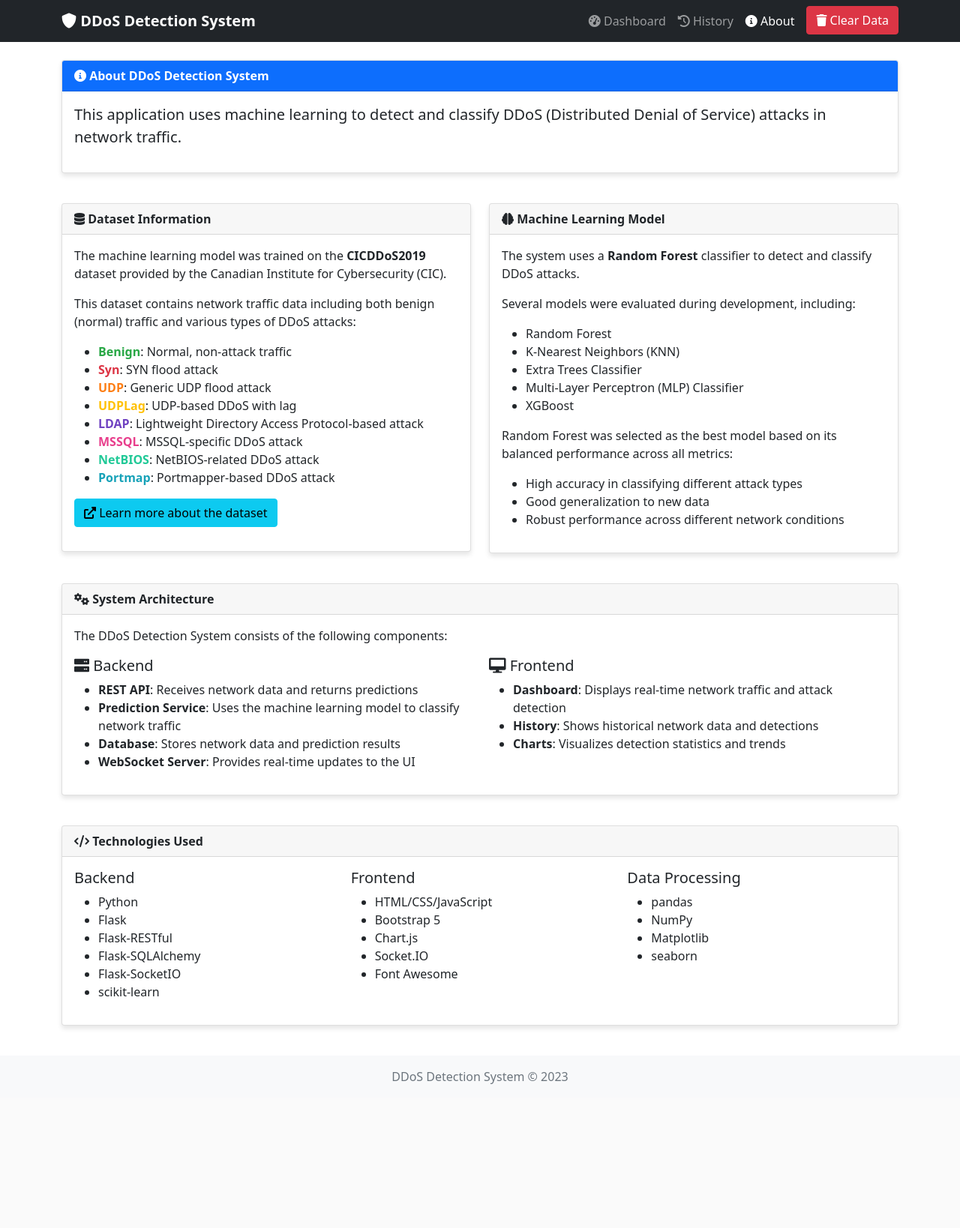
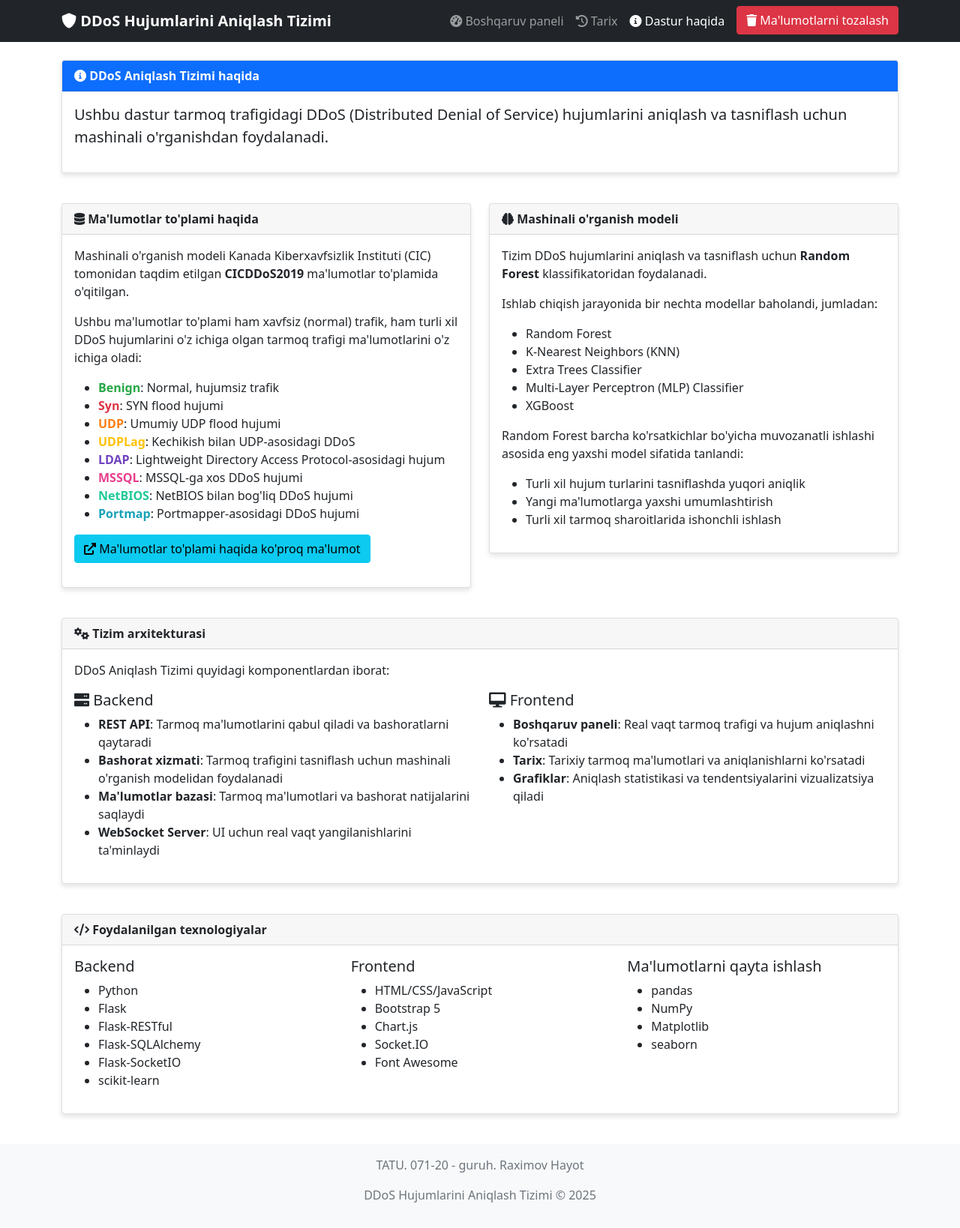
Before and after one commit to raximovhayot/ModelBackend, a Flask app: page /about in a window 1280 px wide. Shown: the whole page at 75% size. Before the commit the page ends 1446 px from the top, so only its background shows below. Run offline with Flask 3, Linux system fonts and the light colour scheme; some libraries are stand-ins or nearby versions.

Commit message:
translated

```diff
--- a/templates/about.html
+++ b/templates/about.html
@@ -1,17 +1,17 @@
 {% extends "base.html" %}
 
-{% block title %}About - DDoS Detection System{% endblock %}
+{% block title %}Dastur Haqida - DDoS Aniqlash Tizimi{% endblock %}
 
 {% block content %}
 <div class="row">
     <div class="col-md-12">
         <div class="card">
             <div class="card-header bg-primary text-white">
-                <i class="fas fa-info-circle"></i> About DDoS Detection System
+                <i class="fas fa-info-circle"></i> DDoS Aniqlash Tizimi haqida
             </div>
             <div class="card-body">
                 <p class="lead">
-                    This application uses machine learning to detect and classify DDoS (Distributed Denial of Service) attacks in network traffic.
+                    Ushbu dastur tarmoq trafigidagi DDoS (Distributed Denial of Service) hujumlarini aniqlash va tasniflash uchun mashinali o'rganishdan foydalanadi.
                 </p>
             </div>
         </div>
@@ -22,28 +22,28 @@
     <div class="col-md-6">
         <div class="card">
             <div class="card-header">
-                <i class="fas fa-database"></i> Dataset Information
+                <i class="fas fa-database"></i> Ma'lumotlar to'plami haqida
             </div>
             <div class="card-body">
                 <p>
-                    The machine learning model was trained on the <strong>CICDDoS2019</strong> dataset provided by the Canadian Institute for Cybersecurity (CIC).
+                    Mashinali o'rganish modeli Kanada Kiberxavfsizlik Instituti (CIC) tomonidan taqdim etilgan <strong>CICDDoS2019</strong> ma'lumotlar to'plamida o'qitilgan.
                 </p>
                 <p>
-                    This dataset contains network traffic data including both benign (normal) traffic and various types of DDoS attacks:
+                    Ushbu ma'lumotlar to'plami ham xavfsiz (normal) trafik, ham turli xil DDoS hujumlarini o'z ichiga olgan tarmoq trafigi ma'lumotlarini o'z ichiga oladi:
                 </p>
                 <ul>
-                    <li><strong class="benign">Benign</strong>: Normal, non-attack traffic</li>
-                    <li><strong class="syn">Syn</strong>: SYN flood attack</li>
-                    <li><strong class="udp">UDP</strong>: Generic UDP flood attack</li>
-                    <li><strong class="udplag">UDPLag</strong>: UDP-based DDoS with lag</li>
-                    <li><strong class="ldap">LDAP</strong>: Lightweight Directory Access Protocol-based attack</li>
-                    <li><strong class="mssql">MSSQL</strong>: MSSQL-specific DDoS attack</li>
-                    <li><strong class="netbios">NetBIOS</strong>: NetBIOS-related DDoS attack</li>
-                    <li><strong class="portmap">Portmap</strong>: Portmapper-based DDoS attack</li>
+                    <li><strong class="benign">Benign</strong>: Normal, hujumsiz trafik</li>
+                    <li><strong class="syn">Syn</strong>: SYN flood hujumi</li>
+                    <li><strong class="udp">UDP</strong>: Umumiy UDP flood hujumi</li>
+                    <li><strong class="udplag">UDPLag</strong>: Kechikish bilan UDP-asosidagi DDoS</li>
+                    <li><strong class="ldap">LDAP</strong>: Lightweight Directory Access Protocol-asosidagi hujum</li>
+                    <li><strong class="mssql">MSSQL</strong>: MSSQL-ga xos DDoS hujumi</li>
+                    <li><strong class="netbios">NetBIOS</strong>: NetBIOS bilan bog'liq DDoS hujumi</li>
+                    <li><strong class="portmap">Portmap</strong>: Portmapper-asosidagi DDoS hujumi</li>
                 </ul>
                 <p>
                     <a href="https://www.unb.ca/cic/datasets/ddos-2019.html" target="_blank" class="btn btn-info">
-                        <i class="fas fa-external-link-alt"></i> Learn more about the dataset
+                        <i class="fas fa-external-link-alt"></i> Ma'lumotlar to'plami haqida ko'proq ma'lumot
                     </a>
                 </p>
             </div>
@@ -53,14 +53,14 @@
     <div class="col-md-6">
         <div class="card">
             <div class="card-header">
-                <i class="fas fa-brain"></i> Machine Learning Model
+                <i class="fas fa-brain"></i> Mashinali o'rganish modeli
             </div>
             <div class="card-body">
                 <p>
-                    The system uses a <strong>Random Forest</strong> classifier to detect and classify DDoS attacks.
+                    Tizim DDoS hujumlarini aniqlash va tasniflash uchun <strong>Random Forest</strong> klassifikatoridan foydalanadi.
                 </p>
                 <p>
-                    Several models were evaluated during development, including:
+                    Ishlab chiqish jarayonida bir nechta modellar baholandi, jumladan:
                 </p>
                 <ul>
                     <li>Random Forest</li>
@@ -70,12 +70,12 @@
                     <li>XGBoost</li>
                 </ul>
                 <p>
-                    Random Forest was selected as the best model based on its balanced performance across all metrics:
+                    Random Forest barcha ko'rsatkichlar bo'yicha muvozanatli ishlashi asosida eng yaxshi model sifatida tanlandi:
                 </p>
                 <ul>
-                    <li>High accuracy in classifying different attack types</li>
-                    <li>Good generalization to new data</li>
-                    <li>Robust performance across different network conditions</li>
+                    <li>Turli xil hujum turlarini tasniflashda yuqori aniqlik</li>
+                    <li>Yangi ma'lumotlarga yaxshi umumlashtirish</li>
+                    <li>Turli xil tarmoq sharoitlarida ishonchli ishlash</li>
                 </ul>
             </div>
         </div>
@@ -86,28 +86,28 @@
     <div class="col-md-12">
         <div class="card">
             <div class="card-header">
-                <i class="fas fa-cogs"></i> System Architecture
+                <i class="fas fa-cogs"></i> Tizim arxitekturasi
             </div>
             <div class="card-body">
                 <p>
-                    The DDoS Detection System consists of the following components:
+                    DDoS Aniqlash Tizimi quyidagi komponentlardan iborat:
                 </p>
                 <div class="row">
                     <div class="col-md-6">
                         <h5><i class="fas fa-server"></i> Backend</h5>
                         <ul>
-                            <li><strong>REST API</strong>: Receives network data and returns predictions</li>
-                            <li><strong>Prediction Service</strong>: Uses the machine learning model to classify network traffic</li>
-                            <li><strong>Database</strong>: Stores network data and prediction results</li>
-                            <li><strong>WebSocket Server</strong>: Provides real-time updates to the UI</li>
+                            <li><strong>REST API</strong>: Tarmoq ma'lumotlarini qabul qiladi va bashoratlarni qaytaradi</li>
+                            <li><strong>Bashorat xizmati</strong>: Tarmoq trafigini tasniflash uchun mashinali o'rganish modelidan foydalanadi</li>
+                            <li><strong>Ma'lumotlar bazasi</strong>: Tarmoq ma'lumotlari va bashorat natijalarini saqlaydi</li>
+                            <li><strong>WebSocket Server</strong>: UI uchun real vaqt yangilanishlarini ta'minlaydi</li>
                         </ul>
                     </div>
                     <div class="col-md-6">
                         <h5><i class="fas fa-desktop"></i> Frontend</h5>
                         <ul>
-                            <li><strong>Dashboard</strong>: Displays real-time network traffic and attack detection</li>
-                            <li><strong>History</strong>: Shows historical network data and detections</li>
-                            <li><strong>Charts</strong>: Visualizes detection statistics and trends</li>
+                            <li><strong>Boshqaruv paneli</strong>: Real vaqt tarmoq trafigi va hujum aniqlashni ko'rsatadi</li>
+                            <li><strong>Tarix</strong>: Tarixiy tarmoq ma'lumotlari va aniqlanishlarni ko'rsatadi</li>
+                            <li><strong>Grafiklar</strong>: Aniqlash statistikasi va tendentsiyalarini vizualizatsiya qiladi</li>
                         </ul>
                     </div>
                 </div>
@@ -120,7 +120,7 @@
     <div class="col-md-12">
         <div class="card">
             <div class="card-header">
-                <i class="fas fa-code"></i> Technologies Used
+                <i class="fas fa-code"></i> Foydalanilgan texnologiyalar
             </div>
             <div class="card-body">
                 <div class="row">
@@ -146,7 +146,7 @@
                         </ul>
                     </div>
                     <div class="col-md-4">
-                        <h5>Data Processing</h5>
+                        <h5>Ma'lumotlarni qayta ishlash</h5>
                         <ul>
                             <li>pandas</li>
                             <li>NumPy</li>
--- a/templates/base.html
+++ b/templates/base.html
@@ -3,7 +3,7 @@
 <head>
     <meta charset="UTF-8">
     <meta name="viewport" content="width=device-width, initial-scale=1.0">
-    <title>{% block title %}DDoS Detection System{% endblock %}</title>
+    <title>{% block title %}DDoS Hujumlarini Aniqlash Tizimi{% endblock %}</title>
 
     <!-- Bootstrap CSS -->
     <link href="https://cdn.jsdelivr.net/npm/bootstrap@5.1.3/dist/css/bootstrap.min.css" rel="stylesheet">
@@ -76,7 +76,7 @@
     <nav class="navbar navbar-expand-lg navbar-dark bg-dark fixed-top">
         <div class="container">
             <a class="navbar-brand" href="/">
-                <i class="fas fa-shield-alt"></i> DDoS Detection System
+                <i class="fas fa-shield-alt"></i> DDoS Hujumlarini Aniqlash Tizimi
             </a>
             <button class="navbar-toggler" type="button" data-bs-toggle="collapse" data-bs-target="#navbarNav">
                 <span class="navbar-toggler-icon"></span>
@@ -85,22 +85,22 @@
                 <ul class="navbar-nav ms-auto">
                     <li class="nav-item">
                         <a class="nav-link {% if request.path == '/' %}active{% endif %}" href="/">
-                            <i class="fas fa-tachometer-alt"></i> Dashboard
+                            <i class="fas fa-tachometer-alt"></i> Boshqaruv paneli
                         </a>
                     </li>
                     <li class="nav-item">
                         <a class="nav-link {% if request.path == '/history' %}active{% endif %}" href="/history">
-                            <i class="fas fa-history"></i> History
+                            <i class="fas fa-history"></i> Tarix
                         </a>
                     </li>
                     <li class="nav-item">
                         <a class="nav-link {% if request.path == '/about' %}active{% endif %}" href="/about">
-                            <i class="fas fa-info-circle"></i> About
+                            <i class="fas fa-info-circle"></i> Dastur haqida
                         </a>
                     </li>
                     <li class="nav-item">
                         <button id="clearAppBtn" class="btn btn-danger ms-2">
-                            <i class="fas fa-trash"></i> Clear Data
+                            <i class="fas fa-trash"></i> Ma'lumotlarni tozalash
                         </button>
                     </li>
                 </ul>
@@ -118,7 +118,8 @@
     <!-- Footer -->
     <footer class="footer">
         <div class="container text-center">
-            <span class="text-muted">DDoS Detection System &copy; 2023</span>
+            <p><span class="text-muted">TATU. 071-20 - guruh. Raximov Hayot</span></p>
+            <p><span class="text-muted">DDoS Hujumlarini Aniqlash Tizimi &copy; 2025</span></p>
         </div>
     </footer>
 
@@ -194,7 +195,7 @@
 
         // Handle clear application button click
         document.getElementById('clearAppBtn').addEventListener('click', function() {
-            if (confirm('Are you sure you want to clear all data? This action cannot be undone.')) {
+            if (confirm('Haqiqatan ham barcha ma\'lumotlarni tozalamoqchimisiz? Bu amalni qaytarib bo\'lmaydi.')) {
                 // Send POST request to clear endpoint
                 fetch('/clear', {
                     method: 'POST',
```
Also changed, not shown: templates/history.html (+20 -20 lines), templates/index.html (+26 -26 lines).
